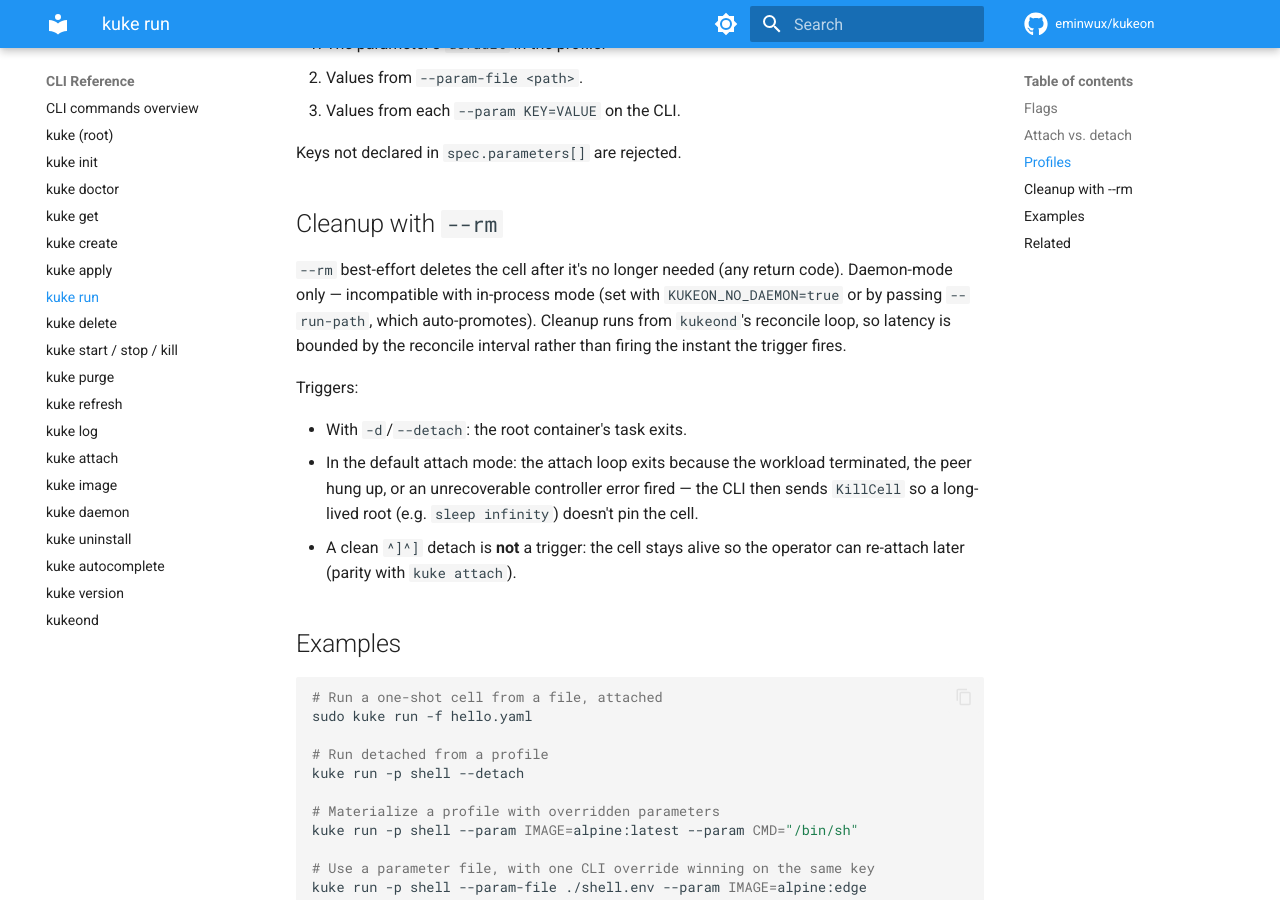
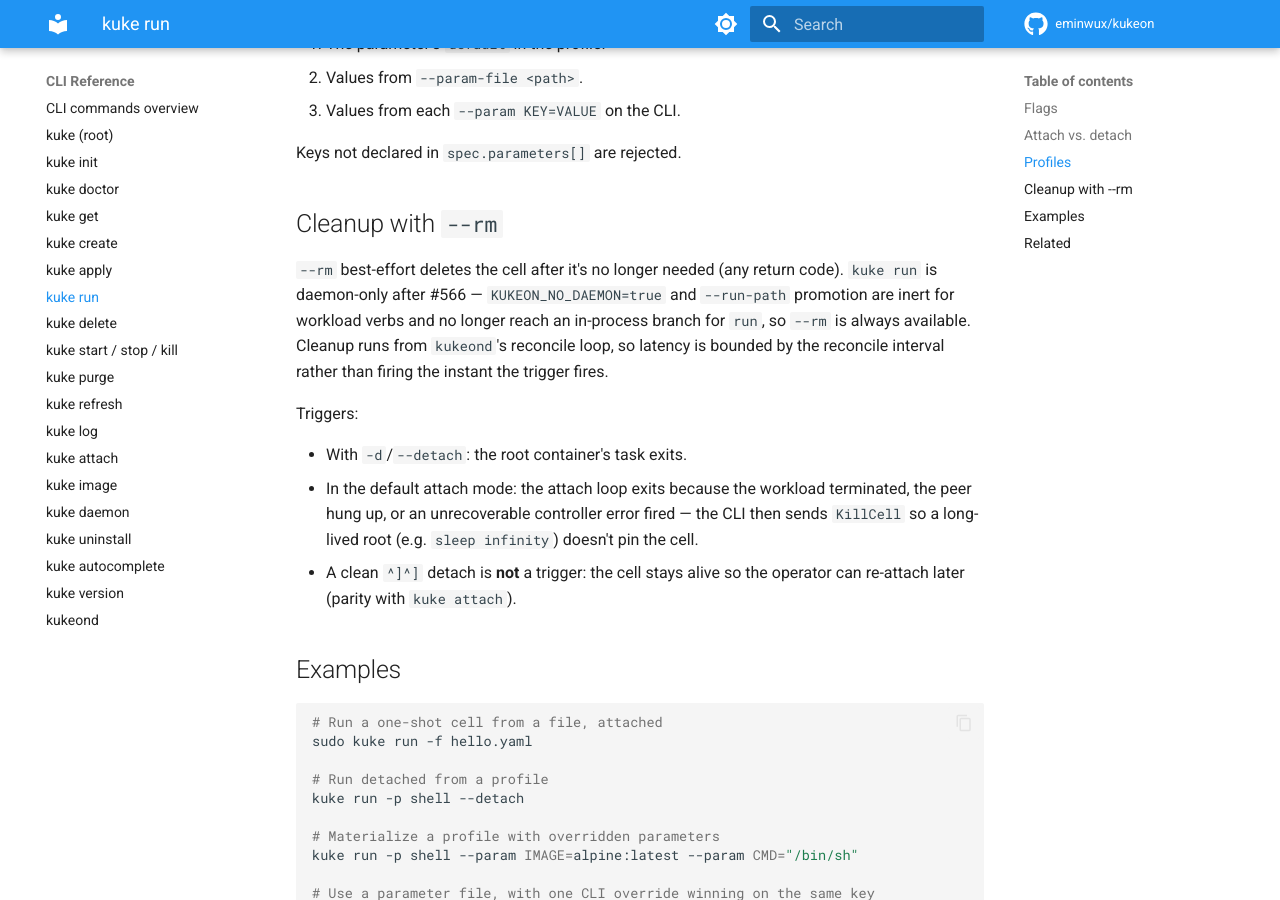
Before and after one commit to eminwux/kukeon, an MkDocs documentation site: the page built from docs/site/cli/kuke-run.md, in a window 1280 px wide and 900 px high, scrolled down 1947 px. Built offline with MkDocs 1.6.1 and Material for MkDocs 9.7.7, drawn with Linux system fonts in a browser that asks for light colours; comment, search, counter and statistics services are not loaded; the version menu is left out.

Commit message:
docs: --rm is unconditionally available on kuke run after #566

```diff
--- a/docs/site/cli/kuke-run.md
+++ b/docs/site/cli/kuke-run.md
@@ -53,7 +53,7 @@ Keys not declared in `spec.parameters[]` are rejected.
 
 ## Cleanup with `--rm`
 
-`--rm` best-effort deletes the cell after it's no longer needed (any return code). Daemon-mode only — incompatible with in-process mode (set with `KUKEON_NO_DAEMON=true` or by passing `--run-path`, which auto-promotes). Cleanup runs from `kukeond`'s reconcile loop, so latency is bounded by the reconcile interval rather than firing the instant the trigger fires.
+`--rm` best-effort deletes the cell after it's no longer needed (any return code). `kuke run` is daemon-only after #566 — `KUKEON_NO_DAEMON=true` and `--run-path` promotion are inert for workload verbs and no longer reach an in-process branch for `run`, so `--rm` is always available. Cleanup runs from `kukeond`'s reconcile loop, so latency is bounded by the reconcile interval rather than firing the instant the trigger fires.
 
 Triggers:
 
```
Also changed, not shown: docs/cli-use-cases.md (+1 -1 lines).
